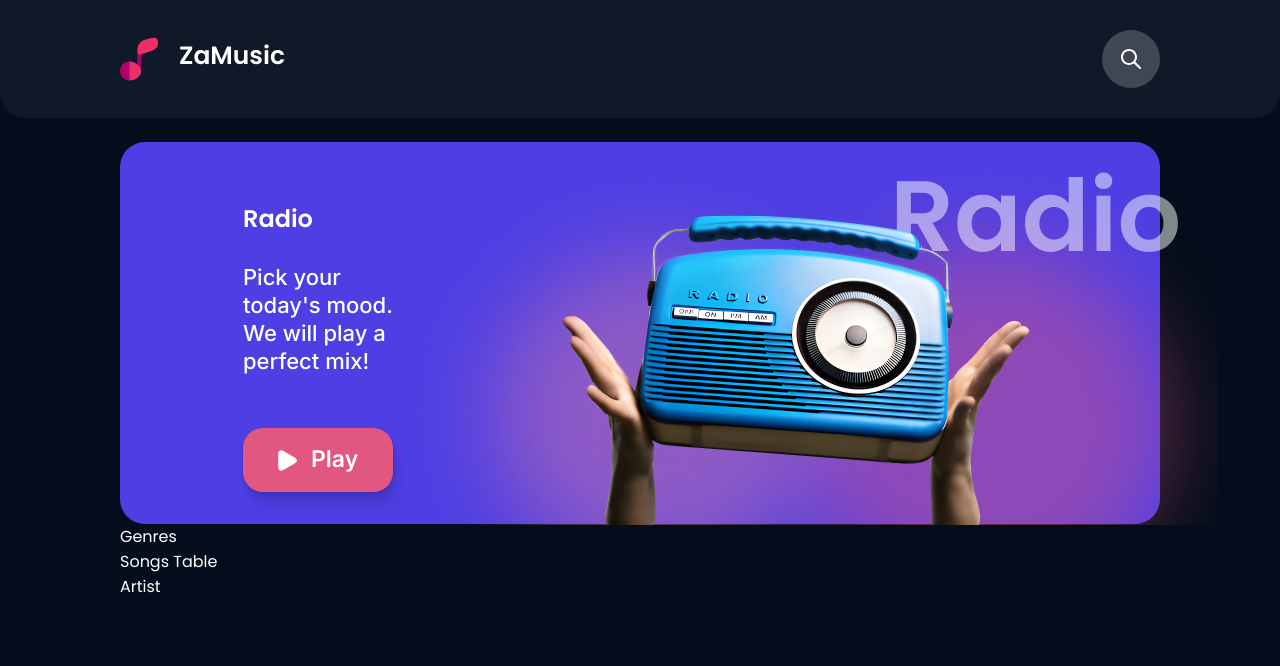
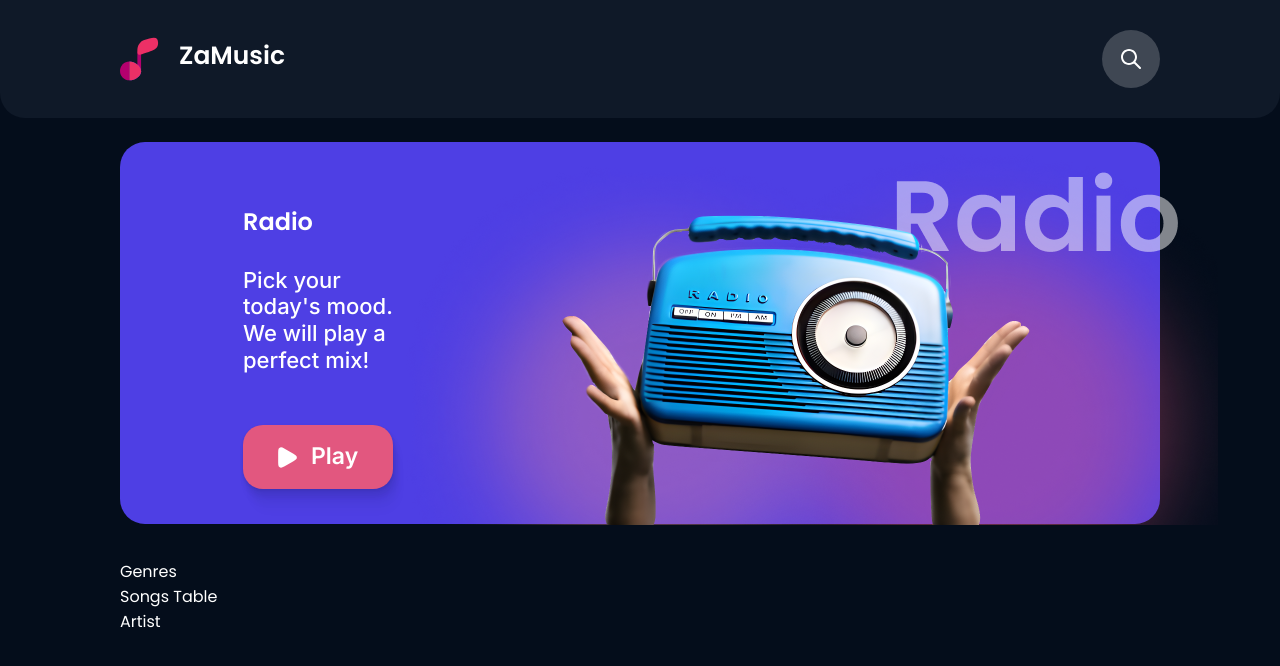
Before and after one commit to Mortharion-tech/za-music, a React (Vite) app: page / in a window 1280 px wide. Shown: the top 666 px of the page. Built offline with nearby package versions, Linux system fonts and the light colour scheme.

Commit message:
Minor Updates

```diff
--- a/src/components/HomePage/Hero/index.jsx
+++ b/src/components/HomePage/Hero/index.jsx
@@ -1,14 +1,14 @@
 import DesktopRadioImage from "@/assets/images/radio-desktop.png";
-import { PlayButton, TextWrapper, Wrapper } from "./styled";
-import { ButtonText, MainTitle, Text } from "@/components/ui/Typography";
 import { Play } from "@/components/ui/Icons";
+import { ButtonText, MainTitle } from "@/components/ui/Typography";
+import { PlayButton, TextWrapper, Wrapper, HeroText } from "./styled";
 
 function Hero() {
   return (
     <Wrapper>
       <TextWrapper>
         <MainTitle>Radio</MainTitle>
-        <Text>Pick your today&apos;s mood. We will play a perfect mix!</Text>
+        <HeroText>Pick your today&apos;s mood. We will play a perfect mix!</HeroText>
         <PlayButton>
           <Play />
           <ButtonText>Play</ButtonText>
--- a/src/components/HomePage/Hero/styled.jsx
+++ b/src/components/HomePage/Hero/styled.jsx
@@ -1,10 +1,11 @@
 import styled from "styled-components";
+import { Text } from "@/components/ui/Typography";
 
 export const Wrapper = styled.section`
   display: flex;
   align-items: center;
   justify-content: space-between;
-  margin-top: 24px;
+  margin: 24px 0 35px;
   border-radius: 25px;
   width: 100%;
   height: 382px;
@@ -13,6 +14,11 @@ export const Wrapper = styled.section`
 
 export const TextWrapper = styled.div`
   padding-left: 123px;
+`;
+
+export const HeroText = styled(Text)`
+  display: block;
+  max-width: 274px;
 `;
 
 export const PlayButton = styled.button`
--- a/src/components/ui/IconButton/styled.jsx
+++ b/src/components/ui/IconButton/styled.jsx
@@ -9,7 +9,9 @@ export const StyledButton = styled.button`
   width: ${(props) => props.width || 20}px;
   height: ${(props) => props.width || 20}px;
   cursor: pointer;
-  transition: opacity 0.1s ease-in-out;
+  transition:
+    opacity 0.1s ease-in-out,
+    background-color 0.1s ease-in-out;
 
   ${(props) =>
     props.withBackground &&
--- a/src/components/ui/Icons/index.jsx
+++ b/src/components/ui/Icons/index.jsx
@@ -141,7 +141,7 @@ const Music = ({ size = 22, color = "#878787", strokeWidth = 1.5, ...props }) =>
   </svg>
 );
 
-const ArrowRight = ({ size = 9, color = "#878B92", strokeWidth = 2, ...props }) => (
+const ArrowLeft = ({ size = 9, color = "#878B92", strokeWidth = 2, ...props }) => (
   <svg
     width={size}
     height={Math.round((size * 16) / 9)}
@@ -160,7 +160,7 @@ const ArrowRight = ({ size = 9, color = "#878B92", strokeWidth = 2, ...props })
   </svg>
 );
 
-const ArrowLeft = styled(ArrowRight)`
+const ArrowRight = styled(ArrowLeft)`
   transform: rotate(180deg);
 `;
 
```
